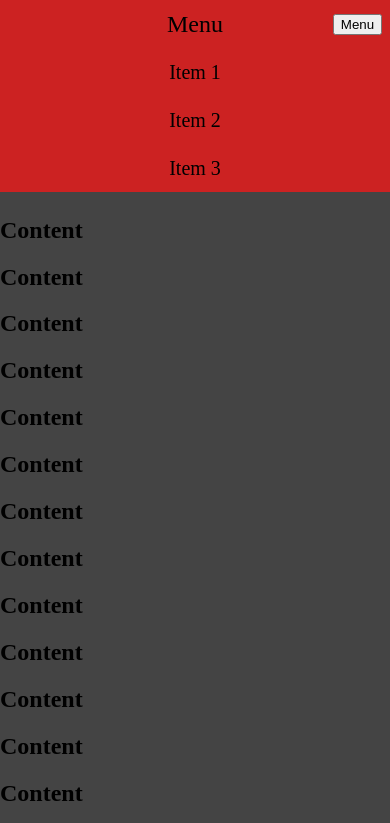
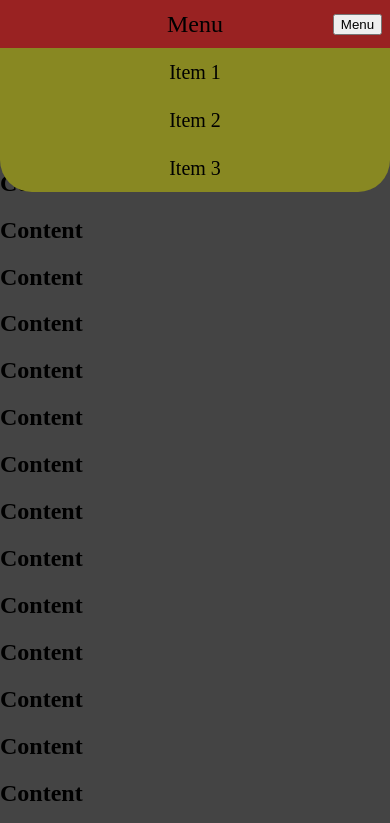
Before and after one commit to tamanakid/grid-practice, a plain HTML site: page index.html in a window 390 px wide. Both pictures are taken after a click on the button "Menu". Shown: the top 823 px of the page. Drawn offline with nearby package versions, Linux system fonts and the light colour scheme.

Commit message:
Some transitions and modularization

```diff
--- a/index.html
+++ b/index.html
@@ -17,7 +17,7 @@
       <span class="menu-title-text title">Menu</span>
       <button class="menu-title-button">Menu</button>
     </div>
-    <div class="menu-contents menu-contents-off bg-red">
+    <div class="menu-contents">
       <div class="menu-contents-el">
         <span class="subtitle">Item 1</span>
       </div>
--- a/main.js
+++ b/main.js
@@ -15,7 +15,7 @@ function onListenToggleBgClass() {
 function onListenButtonMenu() {
 
   function toggleMenu() {
-    this.toggleClass("menu-contents-off");
+    this.toggleClass("menu-contents-on");
   }
 
   var buttonMenu = $(".menu-title-button");
--- a/styles/main.css
+++ b/styles/main.css
@@ -1,4 +1,6 @@
 @import url("./style-classes.css");
+@import url("./menu.css");
+@import url("./main-content.css");
 
 body {
   margin: 0;
@@ -10,44 +12,6 @@ body {
 /**
  * Desktop (Generic)
  */
-.menu {
-  position: fixed;
-  height: 100vh;
-  left: 80%;
-  width: 20%;
-
-  display: grid;
-  grid-template-rows: 1fr 4fr 1fr;
-  grid-template-areas:
-    "title"
-    "contents"
-    ".";
-}
-
-.menu-title {
-  display: flex;
-  justify-content: center;
-  align-items: center;
-
-  grid-area: title;
-}
-
-.menu-title > .menu-title-button {
-  display: none;
-}
-
-.menu-contents {
-  grid-area: contents;
-  display: flex;
-  flex-direction: column;
-  justify-content: center;
-  align-items: center;
-}
-
-.menu-contents-el {
-  padding: 1em;
-}
-
 .main {
 	display: grid;
 	grid-template-columns: 4fr 1fr;
@@ -72,52 +36,10 @@ body {
  */
  @media screen and (max-width: 991px) {
 
-  .menu {
-    display: block;
-    height: 4em;
-    left: 0;
-    width: 100%;
-  }
-
-  .menu-title {
-    height: 100%;
-    display: grid;
-    grid-template-columns: 1fr 8fr 1fr;
-    grid-template-areas: ". text button";
-    justify-items: center;
-    align-content: center;
-  }
-
-  .menu-title > .menu-title-text {
-    grid-area: text;
-  }
-
-  .menu-title > .menu-title-button {
-    display: block;
-    grid-area: button;
-  }
-
-  .menu-contents {
-    display: flex;
-    flex-direction: column;
-  }
-
-  .menu-contents.menu-contents-off {
-    display: none;
-  }
-
-  .menu-contents-el {
-    height: 2em;
-    display: flex;
-    justify-content: center;
-    align-items: center;
-  }
-
 	.main {
 		grid-template-columns: 100%;
 		padding-top: 3.5em;
 	}
-
 }
 
 
@@ -127,13 +49,7 @@ body {
  * Mobile - Landscape
  */
  @media screen and (max-width: 767px) {
-  .menu {
-    height: 3em;
-  }
 
-  .menu-contents-el {
-    padding: 0.5em;
-  }
 }
 
 
@@ -143,7 +59,5 @@ body {
  * Mobile - Portrait
  */
  @media screen and (max-width: 425px) {
-  .menu-title {
-    grid-template-columns: 1fr 4fr 1fr;
+
 }
-}
--- /dev/null
+++ b/styles/menu.css
@@ -0,0 +1,141 @@
+/**
+* Desktop (Generic)
+*/
+.menu {
+	position: fixed;
+	height: 100vh;
+	left: 80%;
+	width: 20%;
+
+	display: grid;
+	grid-template-rows: 1fr 4fr 1fr;
+	grid-template-areas:
+		"title"
+		"contents"
+		".";
+}
+
+.menu-title {
+	display: flex;
+	justify-content: center;
+	align-items: center;
+	background-color: #922;
+	grid-area: title;
+}
+
+.menu-title > .menu-title-button {
+	display: none;
+}
+
+.menu-contents {
+	grid-area: contents;
+	display: flex;
+	flex-direction: column;
+	justify-content: center;
+	align-items: center;
+	background-color: #922;
+}
+
+.menu-contents-el {
+	padding: 1em;
+}
+
+
+
+
+/**
+* Tablet - Landscape
+*/
+@media screen and (max-width: 1199px) {
+
+}
+
+
+
+
+/**
+* Tablet - Portrait
+*/
+@media screen and (max-width: 991px) {
+
+	.menu {
+		display: block;
+		height: 4em;
+		left: 0;
+		width: 100%;
+	}
+
+	.menu-title {
+		height: 100%;
+		display: grid;
+		grid-template-columns: 1fr 8fr 1fr;
+		grid-template-areas: ". text button";
+		justify-items: center;
+		align-content: center;
+		position: relative;
+		z-index: 10;
+	}
+
+	.menu-title > .menu-title-text {
+		grid-area: text;
+	}
+
+	.menu-title > .menu-title-button {
+		display: block;
+		grid-area: button;
+	}
+
+	.menu-contents {
+		display: flex;
+		flex-direction: column;
+		position: relative;
+		z-index: 5;
+		background-color: #882;
+		border-radius: 0 0 2em 2em;
+		visibility: hidden;
+		transform: translateY(-100%);
+		transition: all 0.5s ease-out;
+	}
+
+	.menu-contents.menu-contents-on {
+		visibility: visible;
+		transform: translateY(0);
+		transition: all 0.5s ease-out;
+	}
+
+	.menu-contents-el {
+		height: 2em;
+		display: flex;
+		justify-content: center;
+		align-items: center;
+	}
+
+}
+
+
+
+
+/**
+* Mobile - Landscape
+*/
+@media screen and (max-width: 767px) {
+	.menu {
+		height: 3em;
+	}
+
+	.menu-contents-el {
+		padding: 0.5em;
+	}
+}
+
+
+
+
+/**
+* Mobile - Portrait
+*/
+@media screen and (max-width: 425px) {
+	.menu-title {
+		grid-template-columns: 1fr 4fr 1fr;
+	}
+}
--- a/styles/style-classes.css
+++ b/styles/style-classes.css
@@ -13,7 +13,11 @@ body {
 }
 
 .bg-red {
-  background: #c22;
+  background: #922;
+}
+
+.bg-gold {
+  background: #882;
 }
 
 
```
Also changed, not shown: styles/main-content.css (added). Lines whose indentation alone changed are shown as unchanged.
